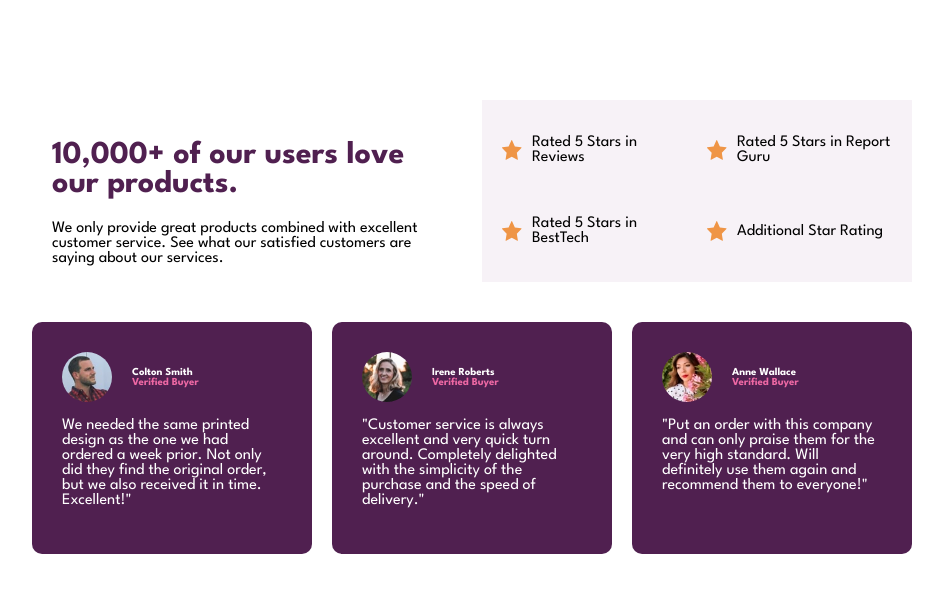
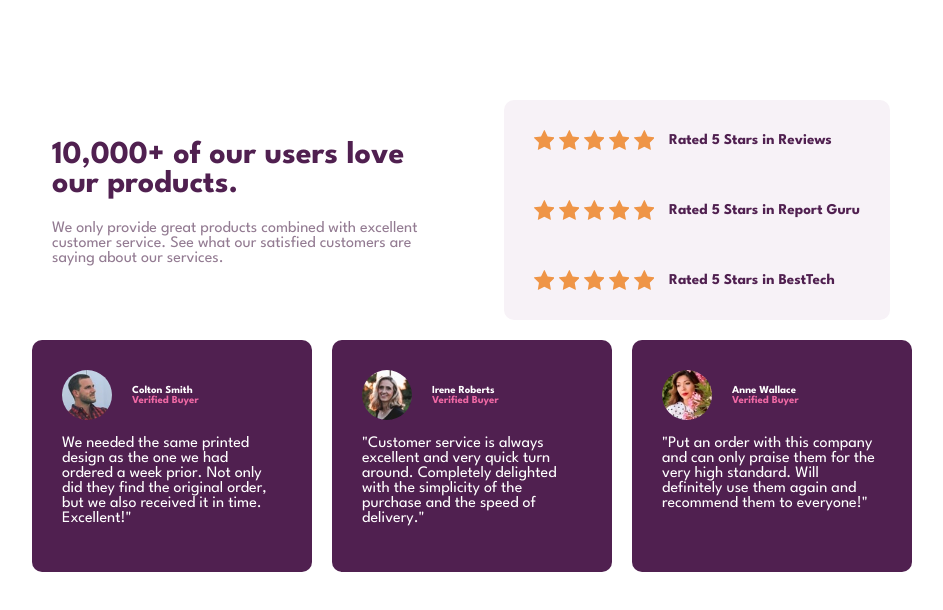
Before and after one commit to emiliaquerino/social-proof-section-master-, a plain HTML site: page index.html in a window 1280 px wide. Shown: the whole page, without its empty margins (168-1111 px from the left). Drawn offline with Linux system fonts and the light colour scheme.

Commit message:
adiciona as estrelas de rating

```diff
--- a/index.html
+++ b/index.html
@@ -29,22 +29,33 @@
         </p>
       </div>
 
+      <div class="rating-container">
         <div class="rating">
-        <div class="star-rating">
-          <img src="images/icon-star.svg" />
-          Rated 5 Stars in Reviews
+          <div class="star"></div>
+          <div class="star"></div>
+          <div class="star"></div>
+          <div class="star"></div>
+          <div class="star"></div>
+          <div class="rating-text">Rated 5 Stars in Reviews</div>
         </div>
-        <div class="star-rating">
-          <img src="images/icon-star.svg" />
-          Rated 5 Stars in Report Guru
+        <div class="rating">
+          <div class="star"></div>
+          <div class="star"></div>
+          <div class="star"></div>
+          <div class="star"></div>
+          <div class="star"></div>
+          <div class="rating-text">Rated 5 Stars in Report Guru</div>
         </div>
-        <div class="star-rating">
-          <img src="images/icon-star.svg" />
-          Rated 5 Stars in BestTech
+        <div class="rating">
+          <div class="star"></div>
+          <div class="star"></div>
+          <div class="star"></div>
+          <div class="star"></div>
+          <div class="star"></div>
+          <div class="rating-text">Rated 5 Stars in BestTech</div>
         </div>
-        <div class="star-rating">
-          <img src="images/icon-star.svg" />
-          Additional Star Rating
+      </div>
+
         </div>
       </div>
     </div>
--- a/style.css
+++ b/style.css
@@ -20,6 +20,9 @@ body {
   color: hsl(300, 43%, 22%);
 }
 
+.title-message p {
+    color: hsl(303, 10%, 53%);
+}
 .rating {
 background: hsl(300, 24%, 96%);
 }
@@ -30,28 +33,36 @@ body {
   margin: 100px 200px;
 }
 
-.rating {
-  display: grid;
-  grid-template-columns: repeat(2, 1fr);
-  grid-gap: 20px;
-  margin-bottom: 20px;
-}
+.rating-container {
+    display: grid;
+    gap: 10px;
+    background-color: hsl(300, 24%, 96%);
+    padding: 10px;
+    border-radius: 10px;
+    width: fit-content;
+    margin: 0 auto;
+  }
 
-.star-rating {
-  display: grid;
-  grid-template-columns: auto 1fr;
-  align-items: center;
-  gap: 10px;
-}
+  .rating {
+    display: grid;
+    grid-template-columns: repeat(5, 20px) auto;
+    align-items: center;
+    gap: 5px;
+  }
 
-.star-rating img {
-  width: 20px; /* Ajuste conforme necessário */
-  height: 20px; /* Ajuste conforme necessário */
-}
+  .star {
+    width: 20px;
+    height: 20px;
+    background-image: url('images/icon-star.svg');
+    background-size: cover;
+  }
 
-.star-rating:last-child {
-  border-bottom: none;
-}
+  .rating-text {
+    color: hsl(300, 43%, 22%);
+    font-size: 15px;
+    font-weight: bold;
+    padding-left: 10px;
+  }
 
 .quotes {
   display: grid;
```
Lines whose indentation alone changed are shown as unchanged.
